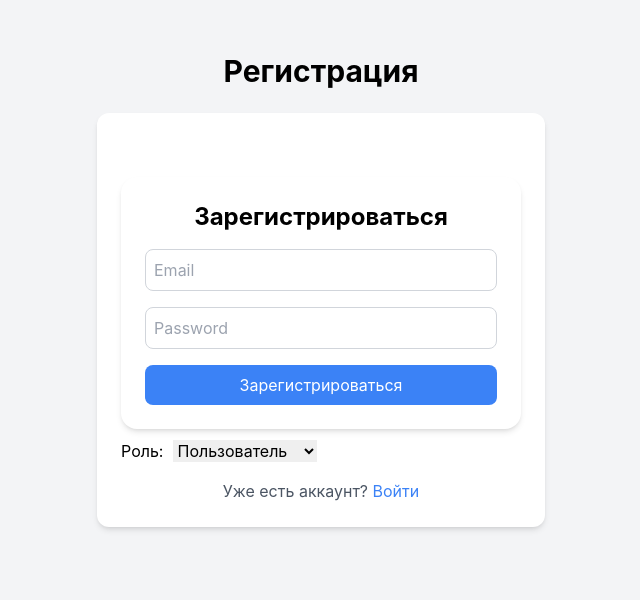
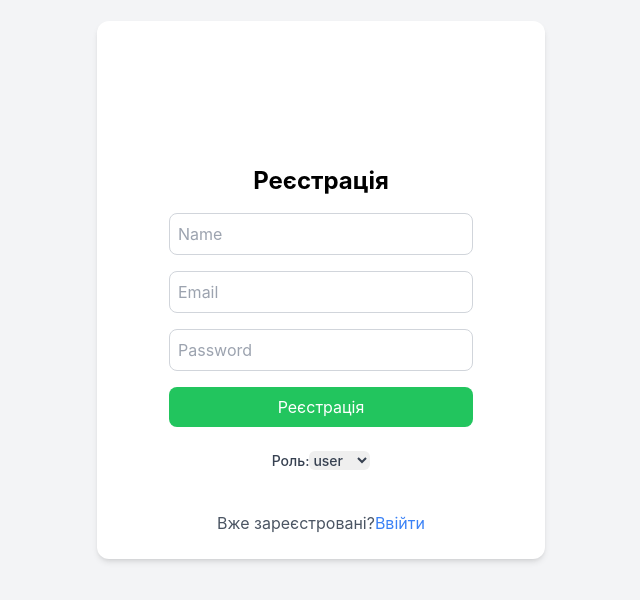
Before and after one commit to bozadzhy/todo-firebase, a React (Create React App) app: page /register in a window 1280 px wide. Shown: the part 110-710 px from the top of the page, without its empty margins (319-959 px from the left). Built offline with nearby package versions, Linux system fonts and the light colour scheme; no server answers.

Commit message:
add update tasks

```diff
--- a/src/components/Form.jsx
+++ b/src/components/Form.jsx
@@ -3,25 +3,35 @@ import React, { useState } from "react";
 const Form = ({ title, handleClick }) => {
   const [email, setEmail] = useState("");
   const [password, setPassword] = useState("");
+  const [name, setName] = useState("");
 
   return (
-    <div className="max-w-md mx-auto mt-10 p-6 bg-white rounded-2xl shadow-md flex flex-col gap-4">
+    <div className="max-w-md mx-auto mt-10 p-6 bg-white  flex flex-col gap-4">
       <h2 className="text-2xl font-bold text-center">{title}</h2>
       <input
+        type="text"
+        value={name}
+        onChange={(e) => setName(e.target.value)}
+        placeholder="Name"
+        className="border border-gray-300 rounded-lg p-2 focus:outline-none focus:border-green-500"
+      />
+      <input
         type="email"
+        value={email}
         onChange={(e) => setEmail(e.target.value)}
         placeholder="Email"
-        className="border border-gray-300 rounded-lg p-2 focus:outline-none focus:border-blue-500"
+        className="border border-gray-300 rounded-lg p-2 focus:outline-none focus:border-green-500"
       />
       <input
         type="password"
+        value={password}
         onChange={(e) => setPassword(e.target.value)}
         placeholder="Password"
-        className="border border-gray-300 rounded-lg p-2 focus:outline-none focus:border-blue-500"
+        className="border border-gray-300 rounded-lg p-2 focus:outline-none focus:border-green-500"
       />
       <button
-        onClick={() => handleClick(email, password)}
-        className="bg-blue-500 text-white rounded-lg p-2 hover:bg-blue-600 transition-colors"
+        onClick={() => handleClick(email, password, name)}
+        className="bg-green-500 text-white rounded-lg p-2 hover:bg-green-600 transition-colors"
       >
         {title}
       </button>
--- /dev/null
+++ b/src/components/Header.jsx
@@ -0,0 +1,50 @@
+import React from "react";
+import { Link } from "react-router-dom";
+
+const Header = ({ isAuth, email, role, handleLogout, userName }) => {
+  console.log("name", userName);
+  return (
+    <header className="bg-white shadow-sm">
+      <div className=" mx-auto px-4 py-3 flex justify-between items-center">
+        <Link to="/" className="flex items-center">
+          <div className="text-xl font-bold text-yellow-600">TODO</div>
+        </Link>
+
+        <div className="flex items-center space-x-4">
+          {isAuth ? (
+            <>
+              <div className="hidden md:flex items-center space-x-2">
+                <span className="text-yellow-600">{userName}</span>
+                <span className="text-sm font-medium text-gray-600">
+                  {email}
+                </span>
+                <span
+                  className={`inline-flex items-center px-2.5 py-0.5 rounded-full text-xs font-medium ${
+                    role === "admin" ? "bg-purple-100 " : "bg-blue-100 "
+                  }`}
+                >
+                  {role === "admin" ? "Admin" : "User"}
+                </span>
+              </div>
+              <button
+                onClick={handleLogout}
+                className="text-sm font-medium text-red-600 hover:text-red-700 px-3 py-1 rounded-md hover:bg-red-50 "
+              >
+                Вийти
+              </button>
+            </>
+          ) : (
+            <Link
+              to="/login"
+              className="text-sm font-medium text-green-600 hover:text-green-700 px-3 py-1 rounded-md hover:bg-green-50 "
+            >
+              Ввійти
+            </Link>
+          )}
+        </div>
+      </div>
+    </header>
+  );
+};
+
+export default Header;
--- a/src/components/LogIn.jsx
+++ b/src/components/LogIn.jsx
@@ -22,13 +22,14 @@ const Login = () => {
         throw new Error("User data not found in database");
       }
       const userData = userDoc.data();
-
+      console.log("userD", userData);
       dispatch(
         setUser({
           email: user.email,
           id: user.uid,
           token: user.accessToken,
           role: userData.role,
+          name: userData.name,
         })
       );
 
@@ -39,6 +40,7 @@ const Login = () => {
           id: user.uid,
           token: user.accessToken,
           role: userData.role,
+          name: userData.name,
         })
       );
 
@@ -51,7 +53,7 @@ const Login = () => {
 
   return (
     <>
-      <Form title="Войти" handleClick={handleLogin} />
+      <Form title="Log In" handleClick={handleLogin} />
       {error && <p style={{ color: "red" }}>{error}</p>}
     </>
   );
--- a/src/components/SignUp.jsx
+++ b/src/components/SignUp.jsx
@@ -1,18 +1,18 @@
 import React, { useState } from "react";
 import { getAuth, createUserWithEmailAndPassword } from "firebase/auth";
-import { doc, setDoc, getDoc } from "firebase/firestore";
+import { doc, setDoc } from "firebase/firestore";
 import { db } from "../firebase";
 import Form from "./Form";
 import { useDispatch } from "react-redux";
 import { setUser } from "../store/slices/userSlice";
 import { useNavigate } from "react-router-dom";
 
-const SignIn = () => {
+const SignUp = () => {
   const dispatch = useDispatch();
   const navigate = useNavigate();
   const [role, setRole] = useState("user");
 
-  const handleRegister = async (email, password) => {
+  const handleRegister = async (email, password, name) => {
     const auth = getAuth();
     try {
       const { user } = await createUserWithEmailAndPassword(
@@ -20,22 +20,18 @@ const SignIn = () => {
         email,
         password
       );
-      await setDoc(doc(db, "users", user.uid), {
+      const userData = {
         email: user.email,
         id: user.uid,
         role: role,
-      });
-      const userDoc = await getDoc(doc(db, "users", user.uid));
-      if (!userDoc.exists()) {
-        throw new Error("User data not found in database");
-      }
-      const userData = userDoc.data();
+        name: name,
+      };
+
+      await setDoc(doc(db, "users", user.uid), userData);
       dispatch(
         setUser({
-          email: user.email,
-          id: user.uid,
+          ...userData,
           token: user.accessToken,
-          role: userData.role,
         })
       );
       localStorage.setItem(
@@ -44,10 +40,10 @@ const SignIn = () => {
           email: user.email,
           id: user.uid,
           token: user.accessToken,
-          role: userData.role,
+          role: role,
+          name: name,
         })
       );
-
       navigate("/");
     } catch (error) {
       console.error("Ошибка регистрации:", error);
@@ -55,18 +51,23 @@ const SignIn = () => {
   };
 
   return (
-    <div>
-      <Form title="Зарегистрироваться" handleClick={handleRegister} />
-      <div style={{ marginTop: "10px" }}>
-        <label>
+    <div className="max-w-md mx-auto mt-8 p-6 bg-white">
+      <Form
+        title="Реєстрація"
+        handleClick={handleRegister}
+        showNameField={true}
+      />
+
+      <div className="flex items-center justify-center">
+        <label className="block text-sm font-medium text-gray-700">
           Роль:
           <select
             value={role}
             onChange={(e) => setRole(e.target.value)}
-            style={{ marginLeft: "10px" }}
+            className="text-base border-gray-300 focus:outline-none focus:ring-green-500 focus:border-green-500 sm:text-sm rounded-md"
           >
-            <option value="user">Пользователь</option>
-            <option value="admin">Администратор</option>
+            <option value="user">user</option>
+            <option value="admin">admin</option>
           </select>
         </label>
       </div>
@@ -74,4 +75,4 @@ const SignIn = () => {
   );
 };
 
-export default SignIn;
+export default SignUp;
--- /dev/null
+++ b/src/components/ToDo.jsx
@@ -0,0 +1,158 @@
+import React, { useState, useEffect } from "react";
+import { updateDoc, doc, getDoc } from "firebase/firestore";
+import { db } from "../firebase";
+import { useAuth } from "../hooks/use-auth";
+
+const ToDo = () => {
+  const [text, setText] = useState("");
+  const [tasks, setTasks] = useState([]);
+  const [isEditing, setIsEditing] = useState(false);
+  const [editIndex, setEditIndex] = useState(null);
+  const [editText, setEditText] = useState("");
+  const { id } = useAuth();
+
+  useEffect(() => {
+    const fetchTasks = async () => {
+      try {
+        const userDocRef = doc(db, "users", id);
+        const userDoc = await getDoc(userDocRef);
+        if (userDoc.exists()) {
+          setTasks(userDoc.data().tasks || []);
+        } else {
+          console.log("Документ користувача не знайдено");
+        }
+      } catch (error) {
+        console.error("Помилка при завантаженні задач:", error);
+      }
+    };
+
+    if (id) {
+      fetchTasks();
+    }
+  }, [id]);
+
+  const addTask = async (e) => {
+    e.preventDefault();
+    if (text.trim() === "") return;
+
+    const newTasks = [...tasks, text];
+    try {
+      await updateDoc(doc(db, "users", id), {
+        tasks: newTasks,
+      });
+      setText("");
+      setTasks(newTasks);
+    } catch (error) {
+      console.error("Помилка при додаванні задачі:", error);
+      alert("Не вдалося додати задачу");
+    }
+  };
+
+  const deleteTask = async (taskToDelete) => {
+    const newTasks = tasks.filter((task) => task !== taskToDelete);
+    try {
+      await updateDoc(doc(db, "users", id), {
+        tasks: newTasks,
+      });
+      setTasks(newTasks);
+    } catch (error) {
+      console.error("Помилка при видаленні задачі:", error);
+      alert("Не вдалося видалити задачу");
+    }
+  };
+
+  const editTask = (index) => {
+    setIsEditing(true);
+    setEditIndex(index);
+    setEditText(tasks[index]);
+  };
+
+  const saveTask = async () => {
+    const updatedTasks = tasks.map((task, index) =>
+      index === editIndex ? editText : task
+    );
+    try {
+      await updateDoc(doc(db, "users", id), {
+        tasks: updatedTasks,
+      });
+      setTasks(updatedTasks);
+      setIsEditing(false);
+      setEditIndex(null);
+      setEditText("");
+    } catch (error) {
+      console.error("Помилка при збереженні задачі:", error);
+      alert("Не вдалося зберегти задачу");
+    }
+  };
+
+  return (
+    <div className="max-w-md mx-auto mt-10 p-6 border">
+      <h1 className="text-2xl font-bold text-center text-gray-800 mb-6">Список справ</h1>
+
+      <form onSubmit={addTask} className="flex gap-2 mb-6">
+        <input
+          value={text}
+          onChange={(e) => setText(e.target.value)}
+          className="flex-1 border border-gray-300 rounded-lg px-4 py-2 focus:outline-none focus:ring-2 focus:ring-green-500 focus:border-transparent"
+          type="text"
+          placeholder="Введіть нову задачу"
+          required
+        />
+        <button
+          type="submit"
+          className="bg-green-600 text-white border px-4 py-2 font-medium hover:bg-green-700 transition-colors"
+        >
+          Додати
+        </button>
+      </form>
+
+      <ul className="space-y-2">
+        {tasks.map((task, index) => (
+          <li
+            key={index}
+            className="flex items-center justify-between bg-gray-50 px-4 py-3 rounded-lg"
+          >
+            {isEditing && editIndex === index ? (
+              <div className="flex gap-2">
+                <input
+                  value={editText}
+                  onChange={(e) => setEditText(e.target.value)}
+                  className="border border-gray-300 px-4 py-2 focus:outline-none focus:ring-2 focus:ring-blue-500"
+                  type="text"
+                />
+                <button
+                  onClick={saveTask}
+                  className="bg-green-600 text-white border px-4 py-2 font-medium hover:bg-green-700"
+                >
+                  Зберегти
+                </button>
+              </div>
+            ) : (
+              <>
+                <span className="text-gray-800">{task}</span>
+                <button
+                  onClick={() => editTask(index)}
+                  className="text-green-600 hover:text-green-800 transition-colors"
+                >
+                  Редагувати
+                </button>
+              </>
+            )}
+            <button
+              onClick={() => deleteTask(task)}
+              className="text-red-600 hover:text-red-800 transition-colors"
+            >
+              Видалити
+            </button>
+          </li>
+        ))}
+      </ul>
+
+      {tasks.length === 0 && (
+        <p className="text-center text-gray-500 mt-4">Список справ порожній</p>
+      )}
+    </div>
+  );
+};
+
+export default ToDo;
--- a/src/hooks/use-auth.js
+++ b/src/hooks/use-auth.js
@@ -1,12 +1,15 @@
 import { useSelector } from "react-redux";
 
 export function useAuth() {
-  const { email, token, id, role } = useSelector((state) => state.user);
+  const { email, token, id, role, name } = useSelector(
+    (state) => state.user
+  );
   return {
     isAuth: !!email && !!token,
     email,
     token,
     id,
     role,
+    name,
   };
 }
--- a/src/pages/HomePage.jsx
+++ b/src/pages/HomePage.jsx
@@ -4,12 +4,14 @@ import { useAuth } from "../hooks/use-auth";
 import { removeUser } from "../store/slices/userSlice";
 import { useDispatch } from "react-redux";
 import { setUser } from "../store/slices/userSlice";
+import Header from "../components/Header";
+import ToDo from "../components/ToDo";
 
 const HomePage = () => {
   const [loading, isLoading] = useState(true);
 
   const dispatch = useDispatch();
-  const { isAuth, email, role } = useAuth();
+  const { isAuth, email, role, name } = useAuth();
   const handleLogout = () => {
     dispatch(removeUser());
     localStorage.removeItem("user");
@@ -35,19 +37,19 @@ const HomePage = () => {
   if (!isAuth) {
     return <Navigate to="/login" replace />;
   }
-
   return (
-    <header className="flex flex-col items-center justify-center min-h-screen bg-gray-100">
-      <h1 className="text-3xl font-bold mb-6">
-        Добро пожаловать,{role} {email}!
-      </h1>
-      <button
-        onClick={handleLogout}
-        className="bg-red-500 hover:bg-red-600 text-white font-semibold py-2 px-6 rounded-lg transition"
-      >
-        Выйти
-      </button>
-    </header>
+    <>
+      <Header
+        isAuth={isAuth}
+        email={email}
+        role={role}
+        handleLogout={handleLogout}
+        userName={name}
+      />
+      <main>
+        <ToDo />
+      </main>
+    </>
   );
 };
 
--- a/src/pages/LoginPage.jsx
+++ b/src/pages/LoginPage.jsx
@@ -5,13 +5,11 @@ import Login from "../components/LogIn";
 const LoginPage = () => {
   return (
     <div className="flex flex-col items-center justify-center min-h-screen bg-gray-100 p-4">
-      <h1 className="text-3xl font-bold text-black mb-6">Log In</h1>
       <div className="w-full max-w-md bg-white p-6 rounded-xl shadow-md">
         <Login />
         <p className="text-center mt-4 text-gray-600">
-          Или{" "}
           <Link to="/register" className="text-blue-500 hover:underline">
-            Зарегистрироваться
+            Реєстрація
           </Link>
         </p>
       </div>
--- a/src/pages/RegisterPage.jsx
+++ b/src/pages/RegisterPage.jsx
@@ -5,13 +5,12 @@ import SignUp from "../components/SignUp";
 const Register = () => {
   return (
     <div className="flex flex-col items-center justify-center min-h-screen bg-gray-100 p-4">
-      <h1 className="text-3xl font-bold text-black mb-6">Регистрация</h1>
       <div className="w-full max-w-md bg-white p-6 rounded-xl shadow-md">
         <SignUp />
         <p className="text-center mt-4 text-gray-600">
-          Уже есть аккаунт?{" "}
+          Вже зареєстровані?
           <Link to="/login" className="text-blue-500 hover:underline">
-            Войти
+            Ввійти
           </Link>
         </p>
       </div>
--- a/src/store/slices/userSlice.js
+++ b/src/store/slices/userSlice.js
@@ -5,6 +5,7 @@ const initialState = {
   token: null,
   role: null,
   isAuth: false,
+  name: null,
 };
 
 const userSlice = createSlice({
@@ -17,6 +18,7 @@ const userSlice = createSlice({
       state.token = action.payload.token;
       state.role = action.payload.role;
       state.isAuth = true;
+      state.name = action.payload.name;
     },
     removeUser(state) {
       state.email = null;
@@ -24,6 +26,7 @@ const userSlice = createSlice({
       state.token = null;
       state.role = null;
       state.isAuth = false;
+      state.name = null;
     },
   },
 });
```
